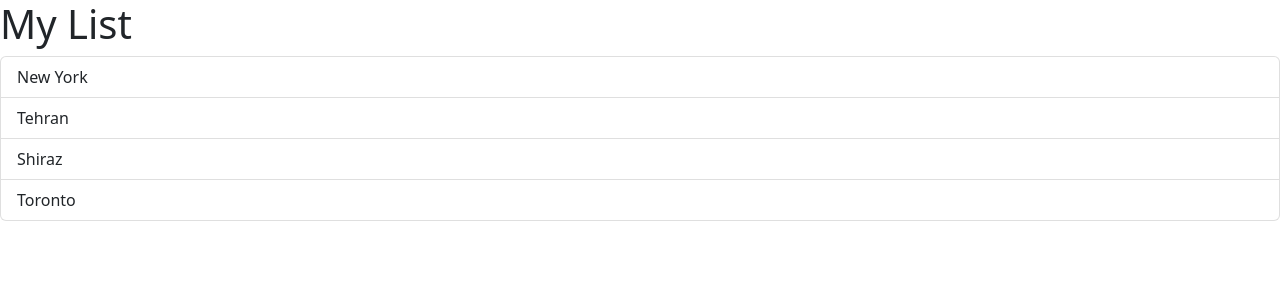
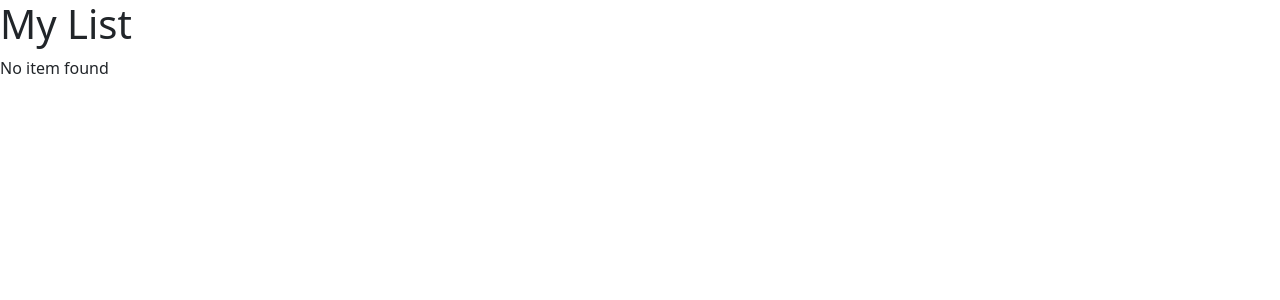
Before and after one commit to saji2000/react_tutorial, a React (Vite) app in the folder react-app/: page / in a window 1280 px wide. Shown: the top 300 px of the page. Built offline with nearby package versions, Linux system fonts and the light colour scheme.

Commit message:
arrow functions, praise God

```diff
--- a/react-app/src/components/ListGroup.tsx
+++ b/react-app/src/components/ListGroup.tsx
@@ -1,12 +1,21 @@
 function ListGroup() {
-  const items = ["New York", "Tehran", "Shiraz", "Toronto"];
+  let items = ["New York", "Tehran", "Shiraz", "Toronto"];
+
+  items = [];
+
+  const getMessage = () => {
+    return items.length === 0 && <p>No item found</p>;
+  };
 
   return (
     <>
       <h1>My List</h1>
+      {getMessage()}
       <ul className="list-group">
         {items.map((item) => (
-          <li className="list-group-item">{item}</li>
+          <li className="list-group-item" key={item}>
+            {item}
+          </li>
         ))}
       </ul>
     </>
```
